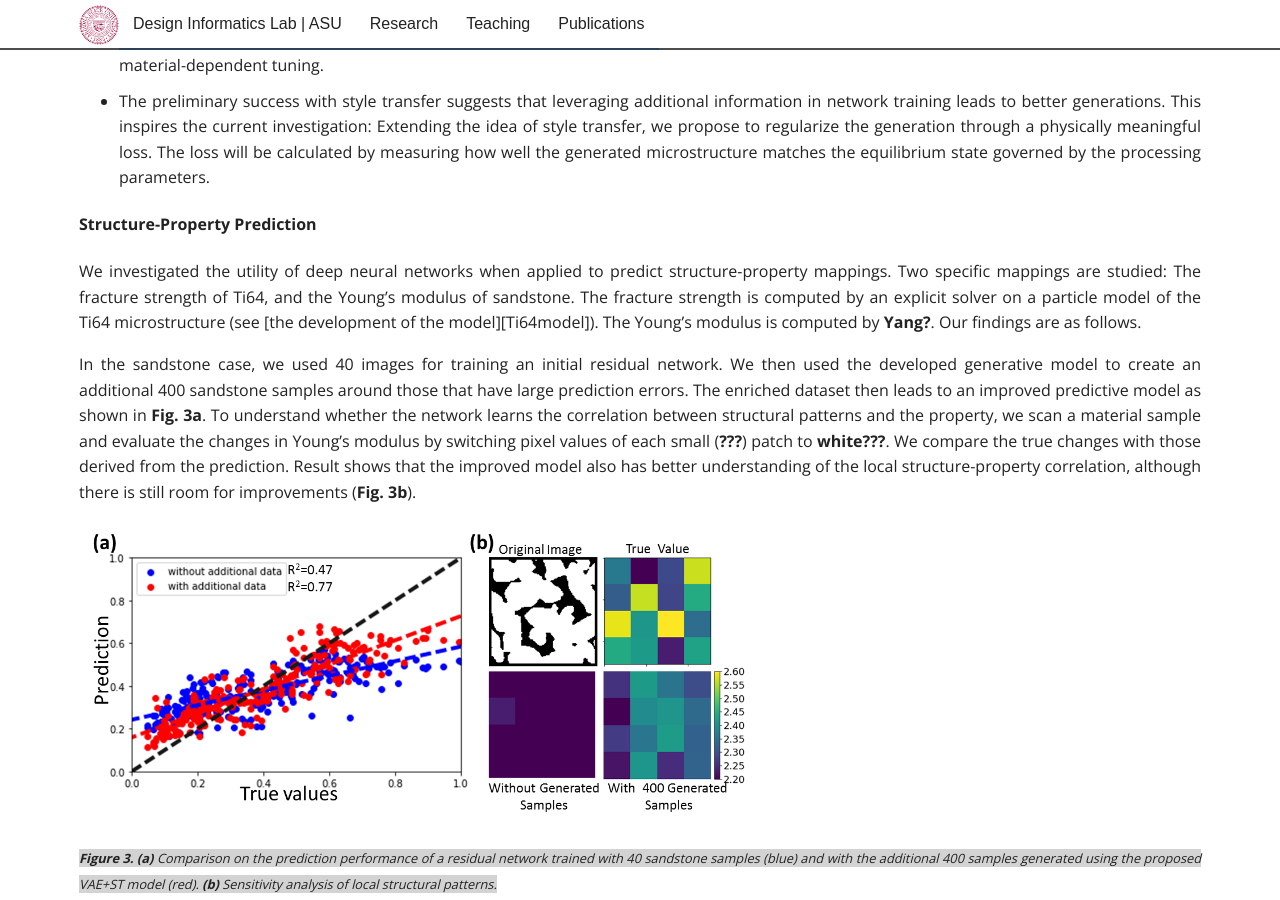
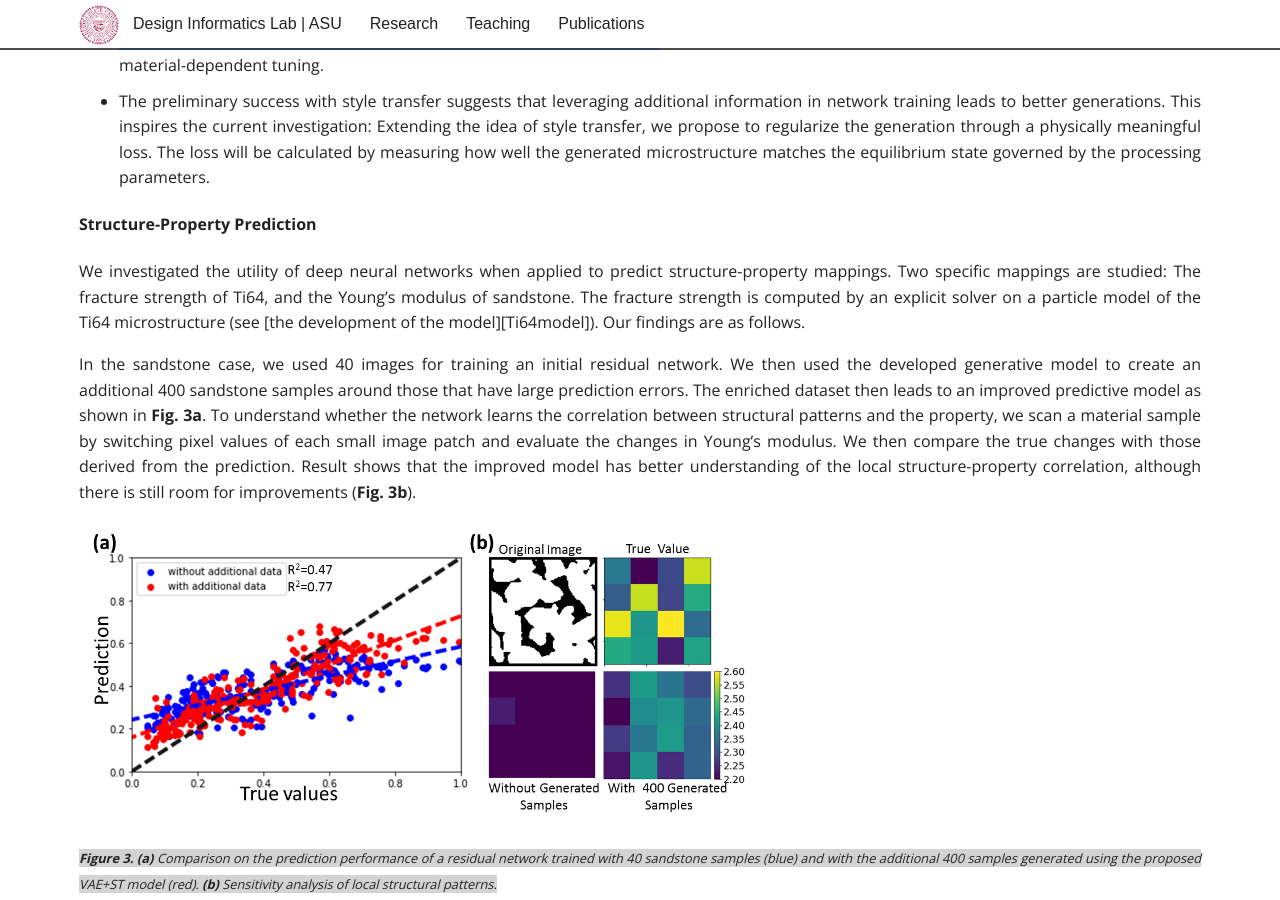
Before and after one commit to DesignInformaticsLab/DesignInformaticsLab.github.io, a Jekyll site: the page built from _posts/news/2017-08-20-materialdesign-report.md, in a window 1280 px wide and 900 px high, scrolled down 2539 px. Built offline with Jekyll 4.4.1, drawn with Linux system fonts in a browser that asks for light colours; some web fonts are replaced; some of the changed text lies outside the part shown.

Commit message:
updated hw

```diff
--- a/_posts/news/2017-08-20-materialdesign-report.md
+++ b/_posts/news/2017-08-20-materialdesign-report.md
@@ -109,7 +109,7 @@ We investigated the utility of deep neural networks when applied to predict stru
 mappings. Two specific mappings are studied: The fracture strength of Ti64, and the
 Young's modulus of sandstone. The fracture strength is computed by an explicit solver
 on a particle model of the Ti64 microstructure (see [the development of the model][Ti64model]).
-The Young's modulus is computed by **Yang?**. Our findings are as follows.
+Our findings are as follows.
 
 In the sandstone case, we used 40 images for training an initial residual network.
 We then used the developed generative model to create an additional 400 sandstone samples around those that
@@ -117,10 +117,9 @@ have large prediction errors.
 The enriched dataset then leads to an improved predictive model as shown in **Fig. 3a**.
 To understand whether the network learns the correlation between structural patterns and
 the property, we scan a material
-sample and evaluate the changes in Young's modulus by switching pixel values of each
-small (**???**) patch to **white???**. We compare the
-true changes with those derived from the prediction. Result shows that the improved model
-also has better understanding of the local structure-property correlation, although there
+sample by switching pixel values of each small image patch and evaluate the changes in Young's modulus.
+We then compare the true changes with those derived from the prediction. Result shows that the improved model
+has better understanding of the local structure-property correlation, although there
 is still room for improvements (**Fig. 3b**).
 
 <img src="/_images/nsfmaterial2017report/fig3.png" alt="Drawing" style="height: 300px;"/>
```
Also changed, not shown: other parts of _posts/news/2017-08-20-materialdesign-report.md (+1 -1 lines).
